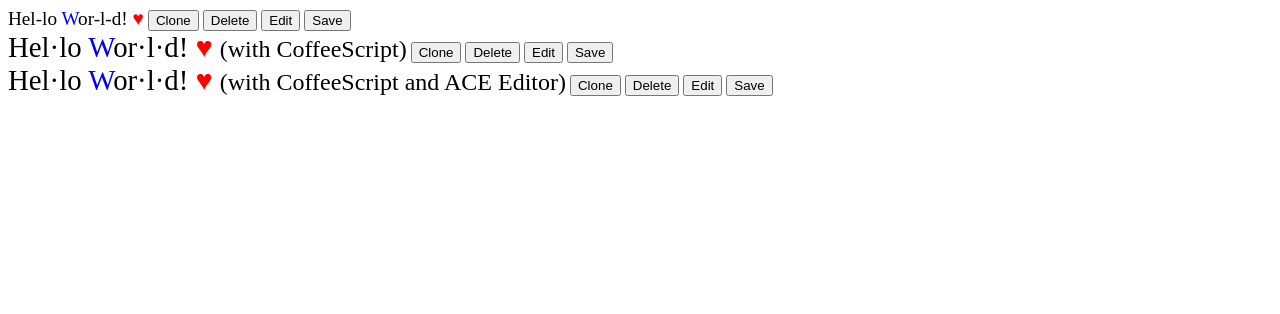
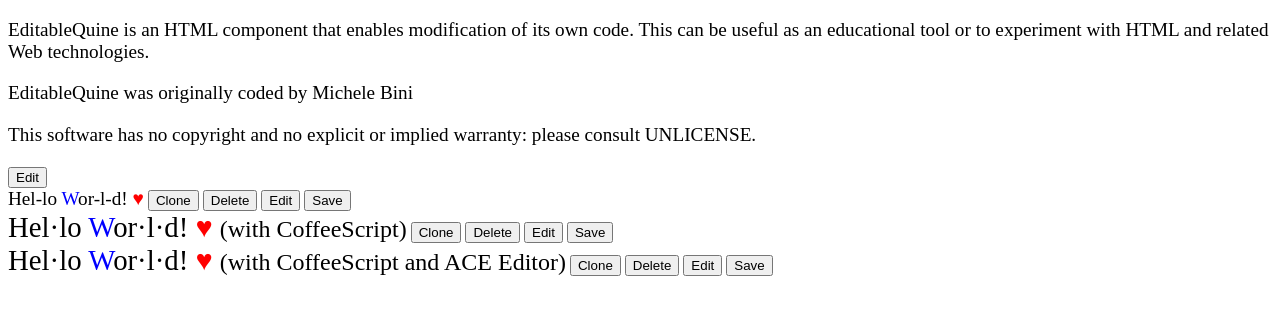
Before and after one commit to rev22/EditableQuine, a plain HTML site: page index.html in a window 1280 px wide. Drawn offline with Linux system fonts and the light colour scheme.

Commit message:
Describe EditableQuine in the introduction; the introduction itself is an editable quine

```diff
--- a/index.html
+++ b/index.html
@@ -1,5 +1,12 @@
 <!doctype html>
 <html><head><meta charset="utf-8"></head><body>
+
+<!-- Introduction: -->
+
+<big contenteditable="true"><p>EditableQuine is an HTML component that enables modification of its own code. This can be useful as an educational tool or to experiment with HTML and related Web technologies.</p>
+<p>EditableQuine was originally coded by Michele Bini<br></p>
+<p>This software has no copyright and no explicit or implied warranty: please consult UNLICENSE.</p></big>
+<button onclick="javascript:if(this.parentNode.firstChild.nodeName=='TEXTAREA'){this.parentNode.innerHTML=this.parentNode.firstChild.value;}else{this.parentNode.innerHTML='<textarea'+atob('IA==')+'cols=80'+atob('IA==')+'rows=20>'+this.parentNode.innerHTML.replace(/</g,'&'+'lt;')+'</textarea>'+this.parentNode.innerHTML;}">Edit</button>
 
 <!-- Fully self-contained quine -->
 
```
